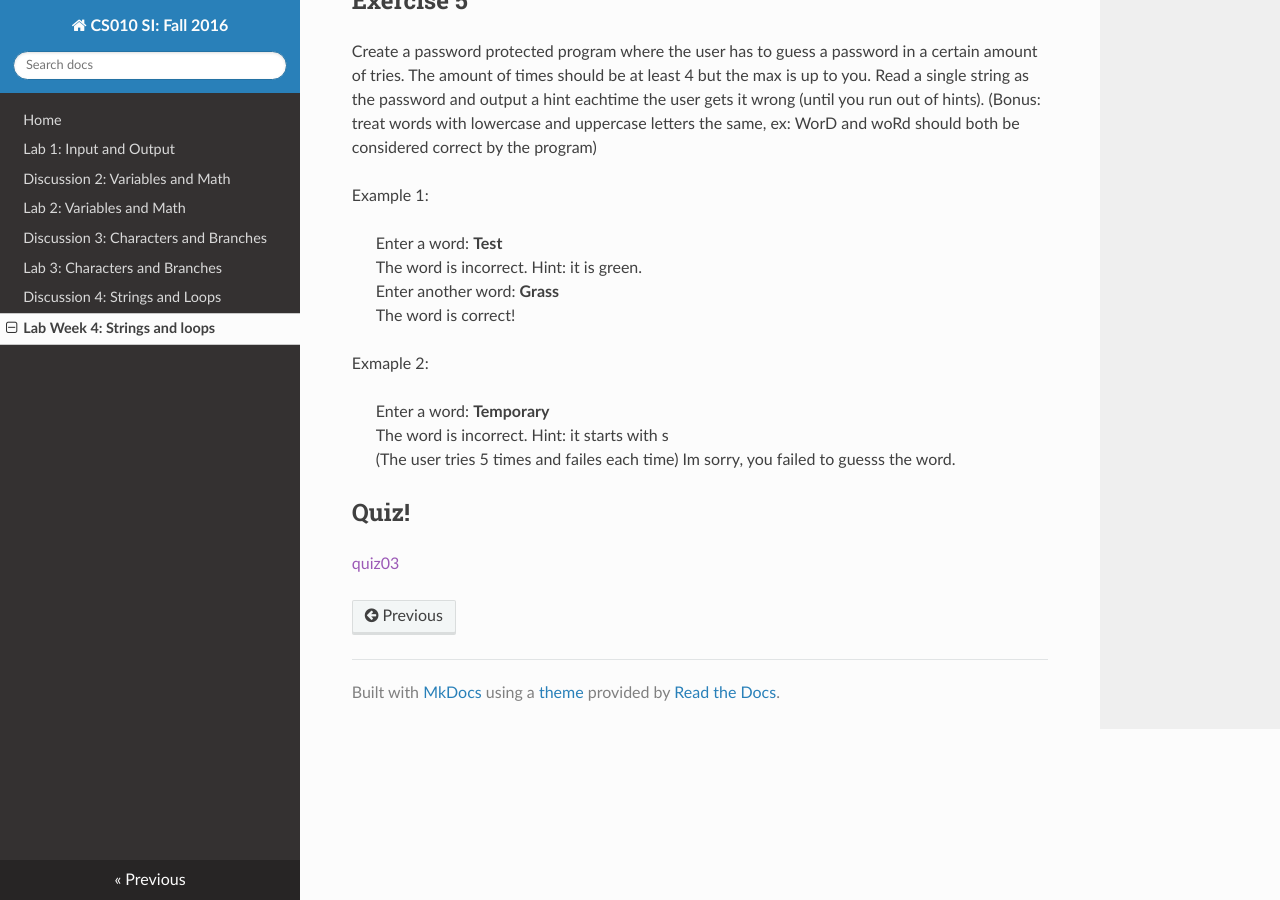
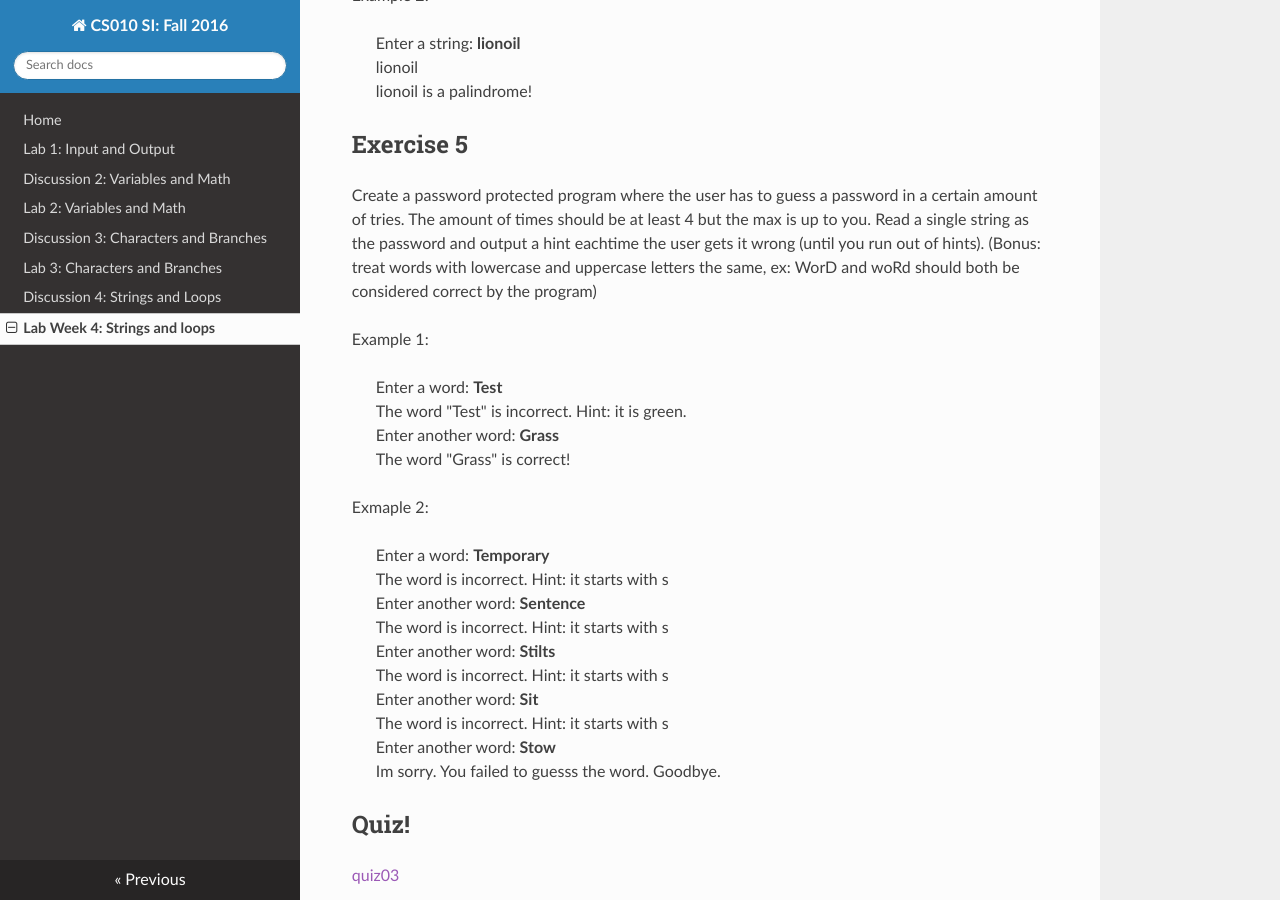
Before and after one commit to cs-si-ucr/cs10, an MkDocs documentation site: the page built from docs/lab04.md, in a window 1280 px wide and 900 px high, scrolled down 1468 px. Built offline with MkDocs 1.6.1, drawn with Linux system fonts in a browser that asks for light colours; nearby versions of some CDN libraries; old or Windows-style settings are respelled for this version of MkDocs.

Commit message:
html in markdown formatting

```diff
--- a/docs/lab04.md
+++ b/docs/lab04.md
@@ -36,12 +36,12 @@
 
 Example:
 
-> Enter an integer: **5**
-> 5
-> 16
-> 8
-> 4
-> 2
+> Enter an integer: **5**</br>
+> 5</br>
+> 16</br>
+> 8</br>
+> 4</br>
+> 2</br>
 > 1
 
 Hint:
@@ -55,13 +55,13 @@
 
 Example 1:
 
-> Enter a string: **Andre Castro** <br>
+> Enter a string: **Andre Castro**<br>
 > ortsaC erdnA
 
 Example 2:
 
-> Enter a string: **lionoil** <br>
-> lionoil <br>
+> Enter a string: **lionoil**<br>
+> lionoil<br>
 > lionoil is a palindrome!
 
 Exercise 5
@@ -76,16 +76,22 @@
 Example 1:
 
 > Enter a word: **Test** <br>
-> The word is incorrect. Hint: it is green. <br>
+> The word "Test" is incorrect. Hint: it is green.<br>
 > Enter another word: **Grass**<br>
-> The word is correct!<br>
+> The word "Grass" is correct!
 
 Exmaple 2:
 
-> Enter a word: **Temporary** <br>
-> The word is incorrect. Hint: it starts with s <br>
-> (The user tries 5 times and failes each time)
-> Im sorry, you failed to guesss the word.
+> Enter a word: **Temporary**<br>
+> The word is incorrect. Hint: it starts with s<br>
+> Enter another word: **Sentence**<br>
+> The word is incorrect. Hint: it starts with s<br>
+> Enter another word: **Stilts**<br>
+> The word is incorrect. Hint: it starts with s<br>
+> Enter another word: **Sit**<br>
+> The word is incorrect. Hint: it starts with s<br>
+> Enter another word: **Stow**<br>
+> Im sorry. You failed to guesss the word. Goodbye.
 
 Quiz!
 ---
```
